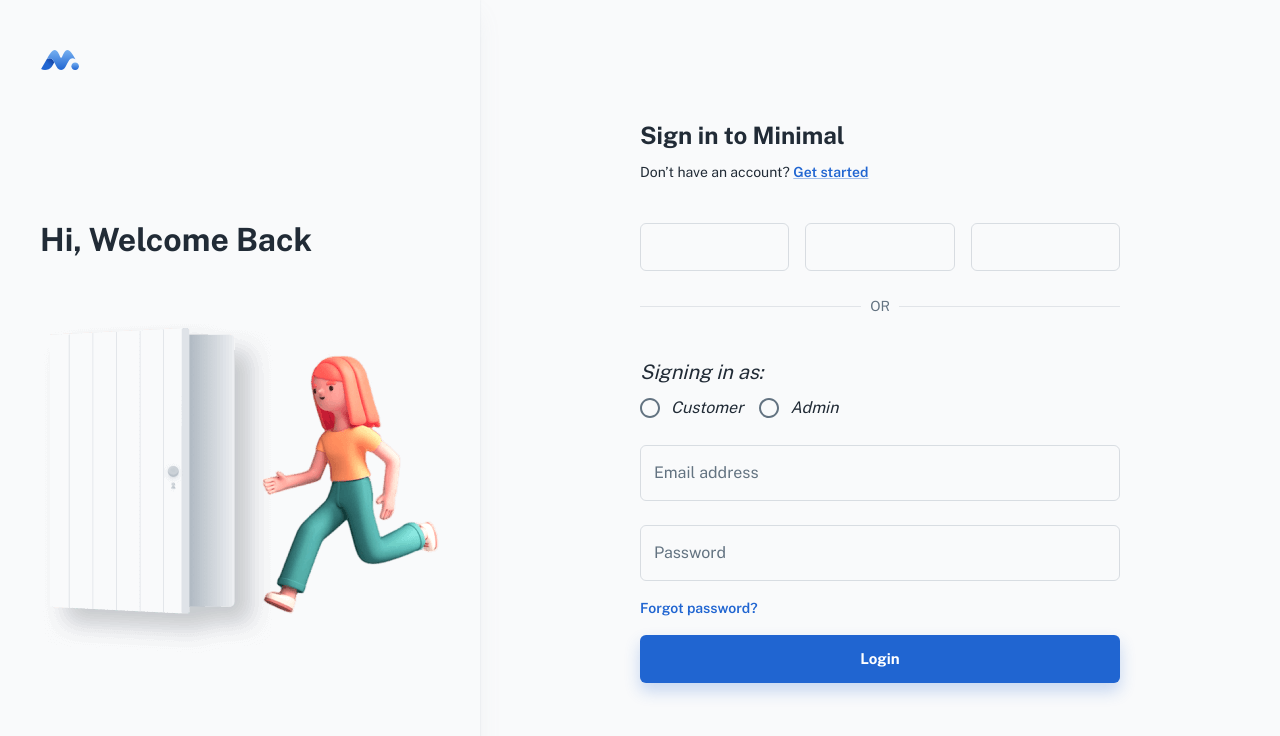
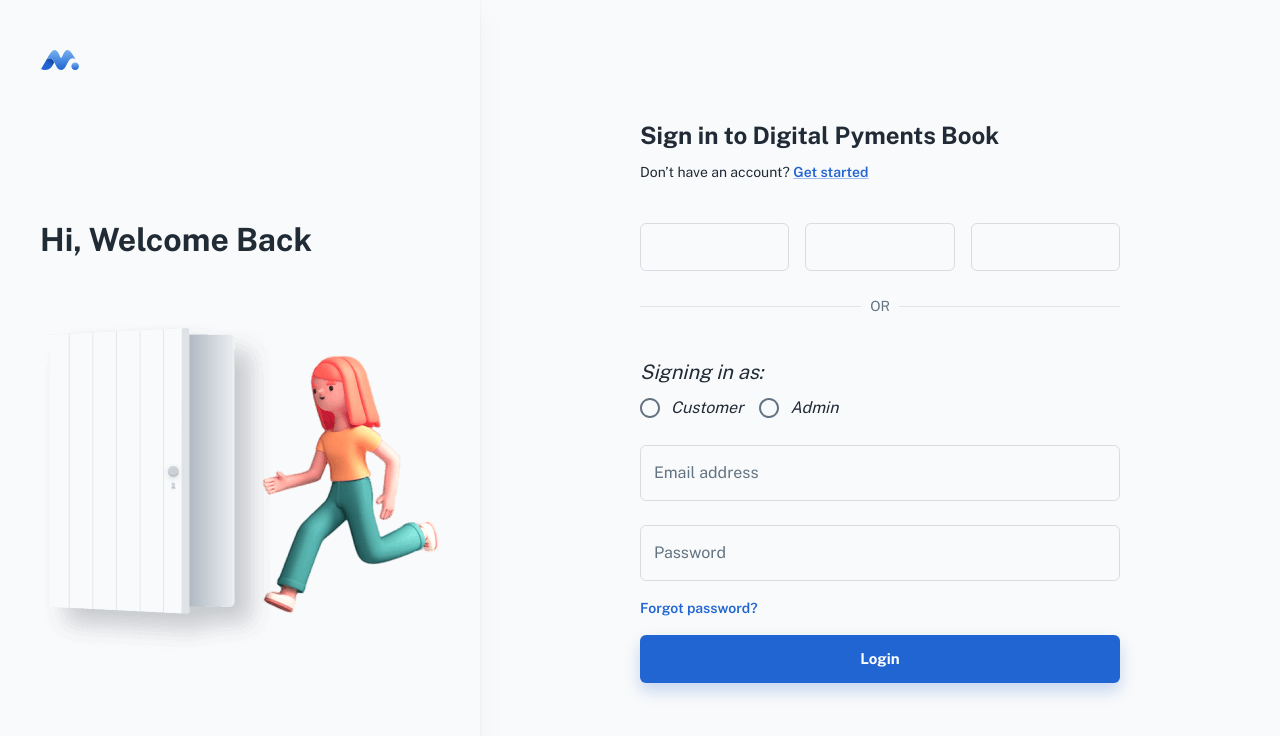
Before and after one commit to arpita1329/Digital-Payments-Book, a React (Create React App) app: page /login in a window 1280 px wide. Shown: the top 736 px of the page. Built offline with nearby package versions, Linux system fonts and the light colour scheme; some icons are missing; a web font is replaced by a local one.

Commit message:
Fix changes

```diff
--- a/src/pages/LoginPage.js
+++ b/src/pages/LoginPage.js
@@ -73,7 +73,7 @@
         <Container maxWidth="sm">
           <StyledContent>
             <Typography variant="h4" gutterBottom>
-              Sign in to Minimal
+              Sign in to Digital Pyments Book
             </Typography>
 
             <Typography variant="body2" sx={{ mb: 5 }}>
```
